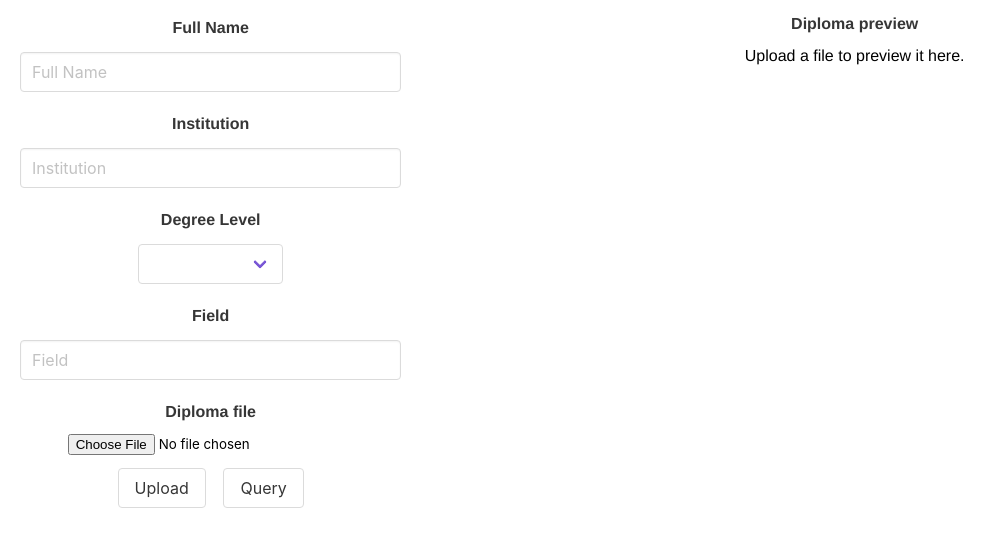
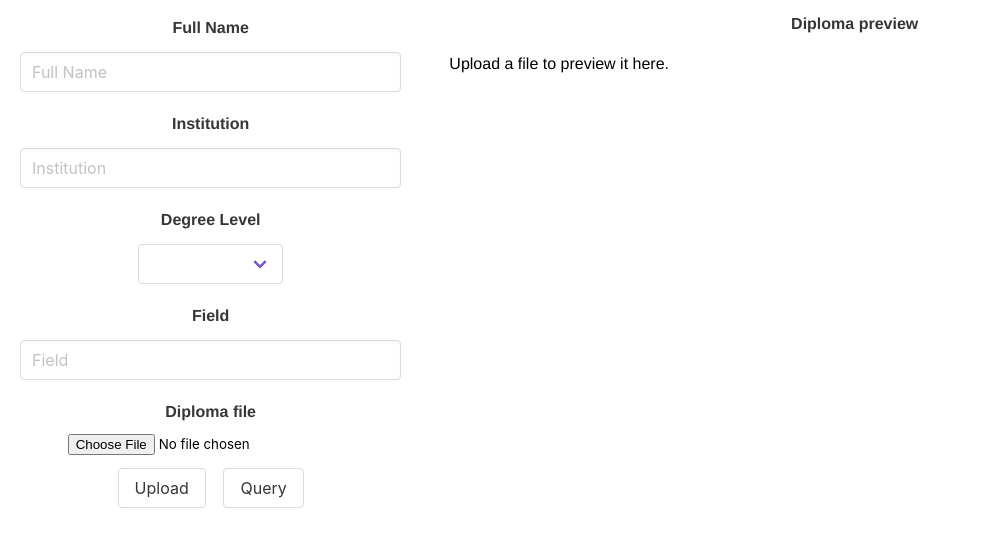
Before and after one commit to Noah-Jaffe/CMSC491_BLOCKCHAIN, a Vue app: page / in a window 1280 px wide. Shown: the top 546 px of the page, without its empty margins (0-1006 px from the left). Built offline with nearby package versions, Linux system fonts and the light colour scheme.

Commit message:
made real cors workaround with iframe?

```diff
--- a/src/views/Home.vue
+++ b/src/views/Home.vue
@@ -89,6 +89,7 @@
           height="100%"
           width="100%"
         />
+        <iframe :src="this.cors_workaround"> </iframe>
       </b-field>
     </div>
   </div>
```
